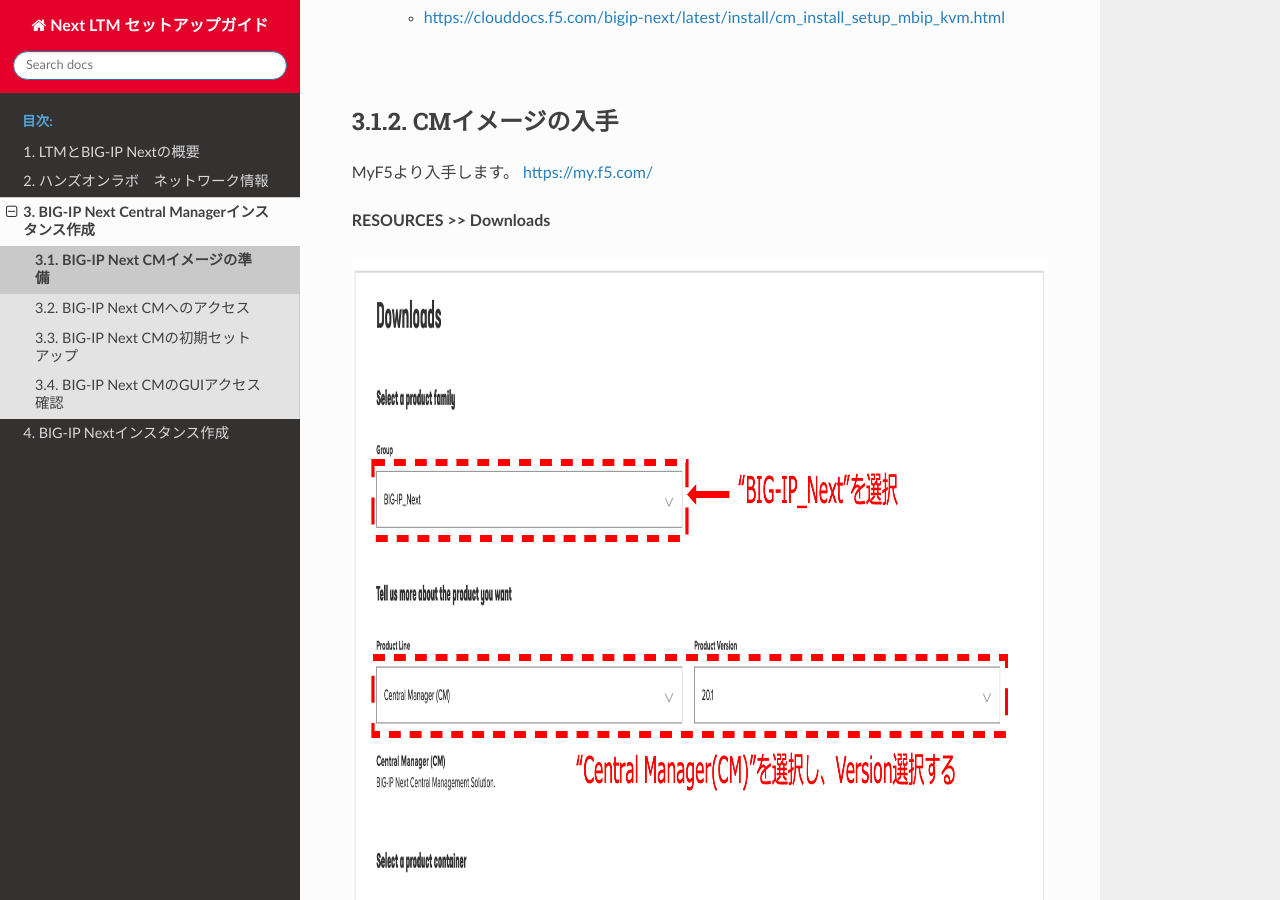
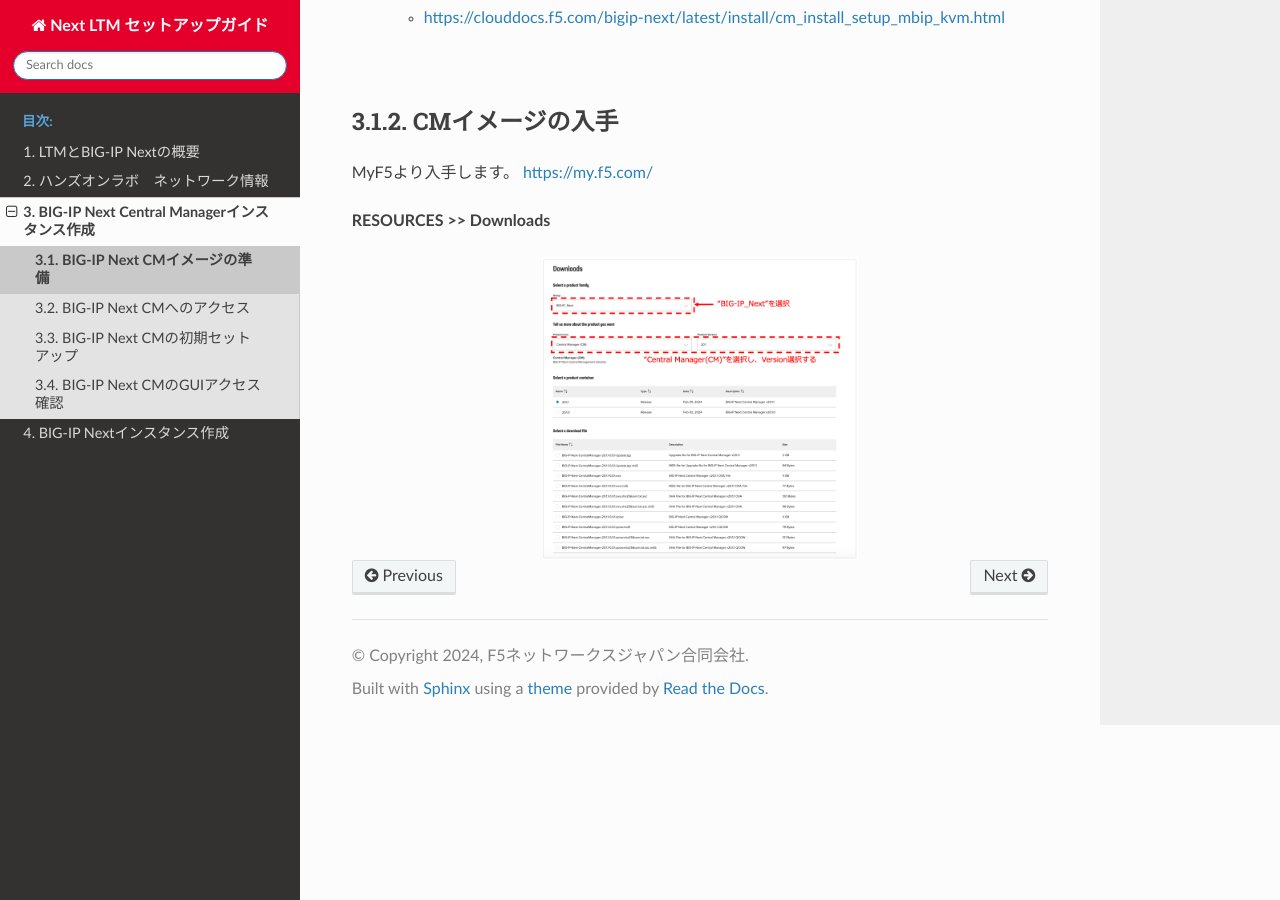
Before and after one commit to BeF5/f5j-easy-setup-next-ltm, a Sphinx documentation site: the page built from docs/content03/module01/module01.rst, in a window 1280 px wide and 900 px high, scrolled down 670 px. Built offline with Sphinx 7.4.7 and the Read the Docs theme 2.0.0, drawn with Linux system fonts in a browser that asks for light colours.

Commit message:
Update module01.rst

```diff
--- a/docs/content03/module01/module01.rst
+++ b/docs/content03/module01/module01.rst
@@ -31,5 +31,5 @@ https://my.f5.com/
 
 
 .. figure:: images/c3-m1-1.png
-   :scale: 100%
+   :scale: 20%
    :align: center
```
